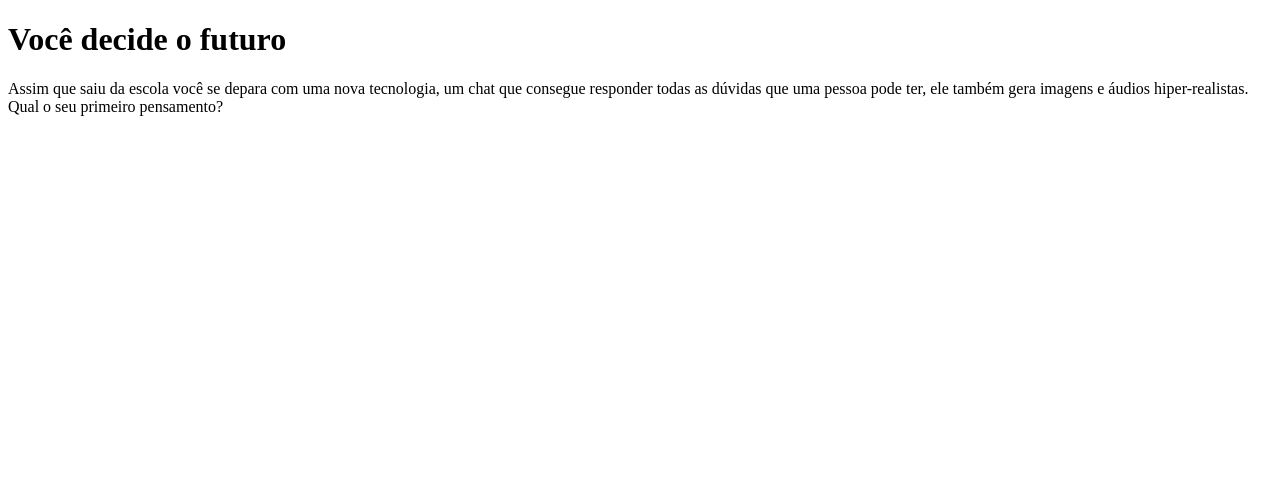
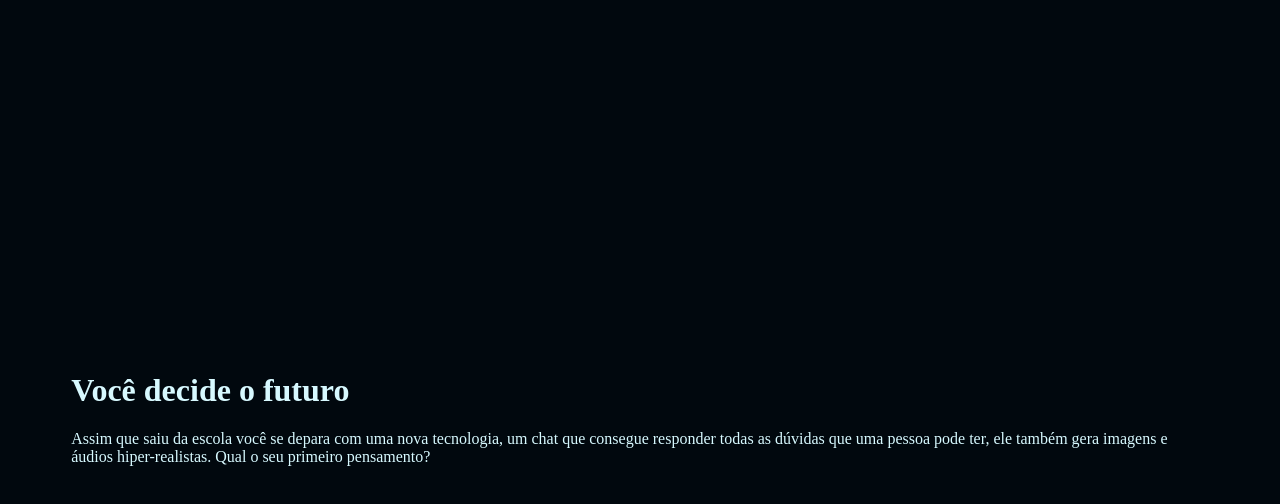
Before and after one commit to AnaGab21/Ana-Voce-Decide, a plain HTML site: page index.html in a window 1280 px wide. Drawn offline with Linux system fonts and the light colour scheme.

Commit message:
19/06/24

```diff
--- a/style.css
+++ b/style.css
@@ -1,4 +1,34 @@
-html {
-  height: 100%;
-  width: 100%;
+:root{
+  --cor-de-fundo: #01080E;
+  --cor-principal: #0B0D20;
+  --cor-secundaria: #212333;
+  --cor-destaque: #2BDEFD;
+  --cor-texto: #D7F9FF;html {html {
+      height: 100%;
+      width: 100%;
+    }
+    height: 100%;
+    width: 100%;
+  }
 }
+
+body{
+  background-color: var(--cor-de-fundo);
+  color: var(--cor-texto);
+  display: flex;
+  justify-content: center;
+  align-items: center;
+  min-height: 100vh;
+}
+
+.caixa-principal{
+  background-color: var(--color-principal);
+  width: 90%;
+  max-width: 600px
+  text-align: center;
+  padding: 20px;
+}
+
+h1{
+  color: var(--color-destaque);
+}
```
